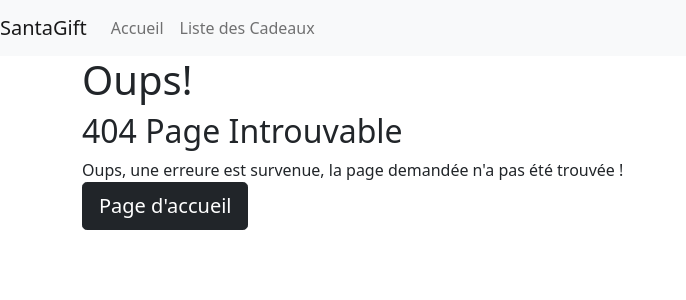
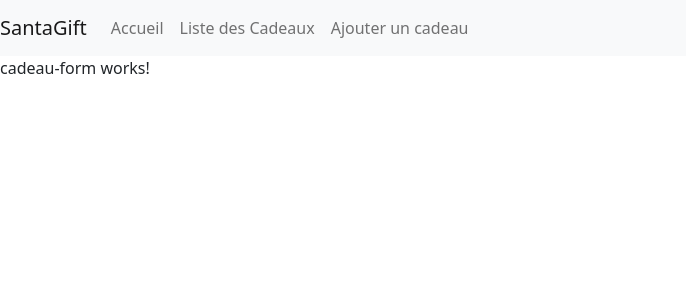
Before and after one commit to ValMasse/santagift, an Angular app in the folder client/: page /giftForm in a window 1280 px wide. Before the commit this address led to /not-found. Shown: the top 300 px of the page, without its empty margins (0-686 px from the left). Built offline with nearby package versions, Linux system fonts and the light colour scheme.

Commit message:
save branch finished OK

```diff
--- a/client/src/app/app-routing.module.ts
+++ b/client/src/app/app-routing.module.ts
@@ -1,11 +1,13 @@
 import { NgModule } from '@angular/core';
 import { RouterModule, Routes } from '@angular/router';
+import { CadeauFormComponent } from './pages/cadeau-form/cadeau-form.component';
 import { CadeauxComponent } from './pages/cadeaux/cadeaux.component';
 import { ErrorComponent } from './pages/error/error.component';
 import { HomeComponent } from './pages/home/home.component';
 
 const routes: Routes = [
   { path: '', component: HomeComponent},
+  { path: 'giftForm', component: CadeauFormComponent},
   { path: 'listGifts', component: CadeauxComponent},
   { path: 'not-found', component: ErrorComponent },
   { path: '**', redirectTo: 'not-found' }
--- a/client/src/app/app.module.ts
+++ b/client/src/app/app.module.ts
@@ -11,6 +11,7 @@ import { ErrorComponent } from './pages/error/error.component';
 import { HomeComponent } from './pages/home/home.component';
 import { HttpClientModule } from '@angular/common/http';
 import { FormsModule, ReactiveFormsModule } from '@angular/forms';
+import { CadeauFormComponent } from './pages/cadeau-form/cadeau-form.component';
 
 @NgModule({
   declarations: [
@@ -21,7 +22,8 @@ import { FormsModule, ReactiveFormsModule } from '@angular/forms';
     FooterComponent,
     HeaderComponent,
     ErrorComponent,
-    HomeComponent
+    HomeComponent,
+    CadeauFormComponent
   ],
   imports: [
     BrowserModule,
--- /dev/null
+++ b/client/src/app/pages/cadeau-form/cadeau-form.component.html
@@ -0,0 +1 @@
+<p>cadeau-form works!</p>
--- /dev/null
+++ b/client/src/app/pages/cadeau-form/cadeau-form.component.ts
@@ -0,0 +1,15 @@
+import { Component, OnInit } from '@angular/core';
+
+@Component({
+  selector: 'app-cadeau-form',
+  templateUrl: './cadeau-form.component.html',
+  styleUrls: ['./cadeau-form.component.css']
+})
+export class CadeauFormComponent implements OnInit {
+
+  constructor() { }
+
+  ngOnInit(): void {
+  }
+
+}
--- a/client/src/app/pages/header/header.component.html
+++ b/client/src/app/pages/header/header.component.html
@@ -11,6 +11,9 @@
         <li class="nav-item active">
           <a class="nav-link" routerLink="/listGifts">Liste des Cadeaux</a>
         </li>
+        <li class="nav-item active">
+          <a class="nav-link" routerLink="giftForm">Ajouter un cadeau</a>
+        </li>
       </ul>
     </div>
   </nav>
```
Also changed, not shown: client/src/app/pages/cadeau-form/cadeau-form.component.css (added), 1 other file (tests, documents, lock files or other folders).
